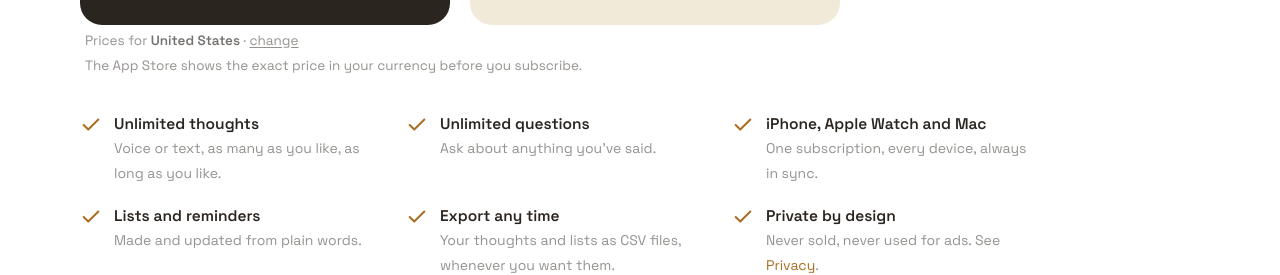
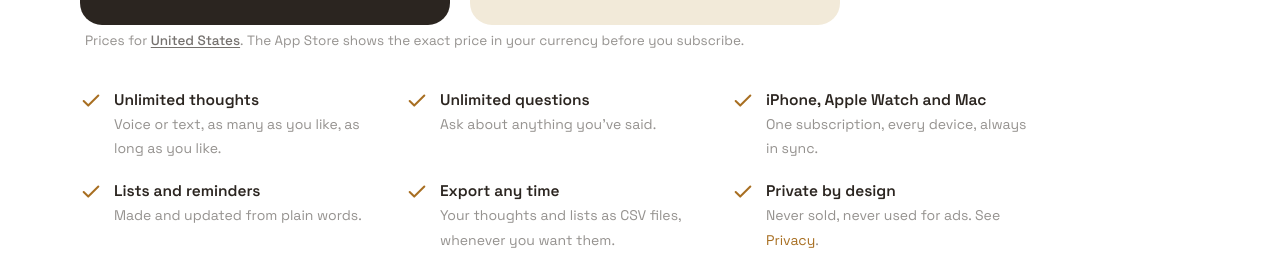
Before and after one commit to mrbudjo/thoughts-help, a plain HTML site: page pricing.html in a window 1280 px wide. Shown: the part 474-749 px from the top of the page. Drawn offline with Linux system fonts and the light colour scheme.

Commit message:
Pricing page: the country is the link, on one line with the App Store sentence
Co-Authored-By: Claude Opus 5.5 <noreply@anthropic.com>

```diff
--- a/pricing.html
+++ b/pricing.html
@@ -69,8 +69,7 @@
 
     <p class="meta price-where" id="price-usd-line">Prices in US dollars. The App Store shows the price in your local currency before you subscribe.</p>
     <div class="meta price-where" id="price-local-line" hidden>
-      <p>Prices for<span id="price-current"> <b id="price-country">United States</b> &middot; <button type="button" class="linkish" id="price-change" aria-expanded="false" aria-controls="price-select">change</button></span><select id="price-select" aria-label="Country or region" hidden></select></p>
-      <p id="price-exact">The App Store shows the exact price in your currency before you subscribe.</p>
+      <p>Prices for<span id="price-current"> <button type="button" class="linkish" id="price-change" aria-expanded="false" aria-controls="price-select" title="Change country"><span id="price-country">United States</span></button>.</span><select id="price-select" aria-label="Country or region" hidden></select><span id="price-exact">&nbsp;The App Store shows the exact price in your currency before you subscribe.</span></p>
     </div>
 
     <div class="includes">
--- a/styles.css
+++ b/styles.css
@@ -302,10 +302,8 @@ h2 { font-size: clamp(30px, 3vw, 40px); line-height: 1.15; }
 .plan .price small { white-space: nowrap; }
 .plan.soon .note a { color: inherit; text-decoration: underline; text-underline-offset: 2px; }
 .price-where { padding-top: 6px; padding-left: 5px; }
-.price-where p + p { margin-top: 4px; }
-.price-where b { font-weight: 600; color: var(--ink-65); }
-.linkish { font: inherit; color: inherit; background: none; border: 0; padding: 0; text-decoration: underline; text-underline-offset: 2px; cursor: pointer; }
-.price-where select { font: inherit; margin-left: 8px; max-width: 100%; padding: 4px 6px; border-radius: 8px; border: 1px solid var(--ink-42); background: transparent; color: inherit; }
+.linkish { font: inherit; font-weight: 500; color: var(--ink-65); background: none; border: 0; padding: 0; text-decoration: underline; text-underline-offset: 2px; cursor: pointer; }
+.price-where select { font: inherit; margin-left: 8px; max-width: 100%; padding: 4px 6px; border-radius: 8px; border: 1px solid var(--ink-42); background: transparent; font-weight: 500; color: var(--ink-65); }
 .latte { font-family: var(--serif); font-style: italic; font-size: clamp(22px, 2.6vw, 30px); color: var(--ink-65); margin: 40px 0 8px; max-width: 640px; line-height: 1.3; }
 .includes { display: grid; grid-template-columns: repeat(3, minmax(0, 1fr)); gap: 18px; margin: 36px 0 0; max-width: 960px; }
 .inc { display: flex; gap: 12px; align-items: flex-start; }
```
